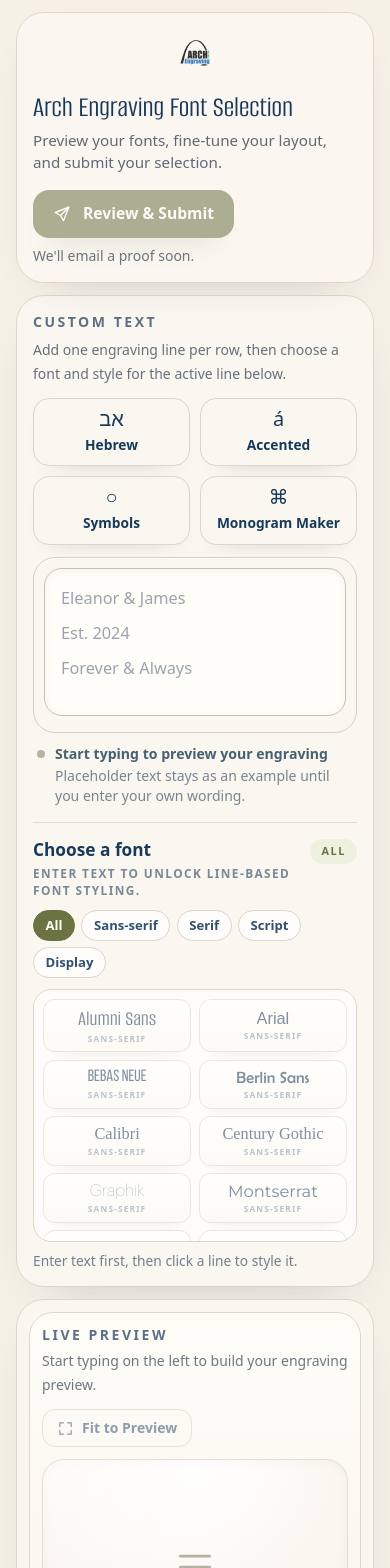
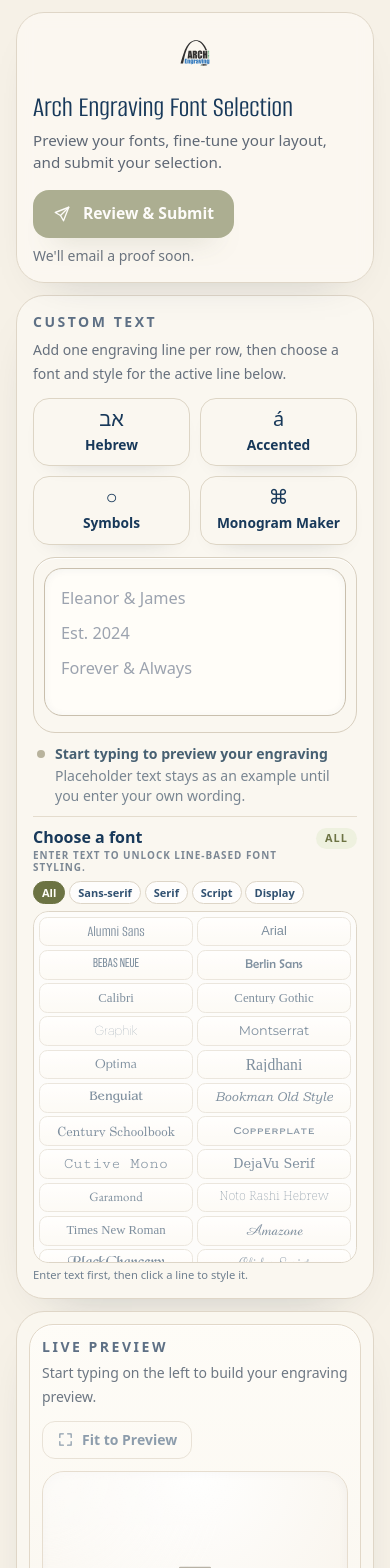
Before and after one commit to Arch-Tom/archfonthub, a React (Vite) app: page / in a window 390 px wide. Shown: the top 1568 px of the page. Built offline with nearby package versions, Linux system fonts and the light colour scheme; a web font is replaced by a local one.

Commit message:
Codex pass at fonts all displayed

```diff
--- a/src/fontRack.css
+++ b/src/fontRack.css
@@ -1,8 +1,10 @@
 .font-rack {
   display: flex;
   min-height: 0;
-  flex: 1 1 auto;
+  flex: 0 1 auto;
   flex-direction: column;
+  margin-top: 0.64rem;
+  padding-top: 0.64rem;
   color: #17324d;
 }
 
@@ -16,18 +18,18 @@
 .font-rack__title {
   margin: 0;
   color: #18395a;
-  font-size: 1.08rem;
+  font-size: 1rem;
   font-weight: 700;
-  line-height: 1.25;
+  line-height: 1.2;
 }
 
 .font-rack__support {
-  margin: 0.25rem 0 0;
+  margin: 0.14rem 0 0;
   color: #7b8794;
-  font-size: 0.74rem;
+  font-size: 0.62rem;
   font-weight: 700;
-  letter-spacing: 0.12em;
-  line-height: 1.45;
+  letter-spacing: 0.1em;
+  line-height: 1.25;
   text-transform: uppercase;
 }
 
@@ -38,17 +40,17 @@
   color: #6c7343;
   font-size: 0.68rem;
   font-weight: 800;
-  letter-spacing: 0.14em;
+  letter-spacing: 0.1em;
   line-height: 1;
-  padding: 0.45rem 0.7rem;
+  padding: 0.34rem 0.56rem;
   text-transform: uppercase;
 }
 
 .font-rack__filters {
   display: flex;
   flex-wrap: wrap;
-  gap: 0.4rem;
-  margin-top: 0.7rem;
+  gap: 0.24rem;
+  margin-top: 0.42rem;
 }
 
 .font-rack__filter,
@@ -58,10 +60,10 @@
   background: rgba(255, 255, 255, 0.78);
   color: #315171;
   cursor: pointer;
-  font-size: 0.82rem;
+  font-size: 0.69rem;
   font-weight: 750;
   line-height: 1;
-  padding: 0.48rem 0.72rem;
+  padding: 0.33rem 0.5rem;
   transition:
     background-color 150ms ease,
     border-color 150ms ease,
@@ -85,10 +87,10 @@
 
 .font-rack__current-font {
   border: 1px solid #ddd5c7;
-  border-radius: 1rem;
+  border-radius: 0.86rem;
   background: rgba(255, 255, 255, 0.58);
-  margin-top: 0.65rem;
-  padding: 0.62rem 0.7rem;
+  margin-top: 0.42rem;
+  padding: 0.4rem 0.5rem;
 }
 
 .font-rack__current-summary,
@@ -96,27 +98,27 @@
   display: flex;
   flex-wrap: wrap;
   align-items: center;
-  gap: 0.45rem;
+  gap: 0.32rem;
 }
 
 .font-rack__styles {
-  margin-top: 0.55rem;
+  margin-top: 0.4rem;
 }
 
 .font-rack__eyebrow {
   color: #7b8794;
-  font-size: 0.65rem;
+  font-size: 0.58rem;
   font-weight: 800;
-  letter-spacing: 0.15em;
+  letter-spacing: 0.12em;
   text-transform: uppercase;
 }
 
 .font-rack__current-name,
 .font-rack__current-style {
   border-radius: 999px;
-  font-size: 0.82rem;
+  font-size: 0.72rem;
   line-height: 1;
-  padding: 0.42rem 0.68rem;
+  padding: 0.32rem 0.52rem;
 }
 
 .font-rack__current-name {
@@ -134,40 +136,37 @@
 
 .font-rack__body {
   border: 1px solid #ddd5c7;
-  border-radius: 1.15rem;
+  border-radius: 0.96rem;
   background: rgba(255, 255, 255, 0.66);
-  margin-top: 0.7rem;
-  max-height: clamp(13rem, 30vh, 21rem);
-  min-height: 10rem;
+  margin-top: 0.42rem;
+  max-height: none;
+  min-height: 0;
   overflow-x: hidden;
-  overflow-y: auto;
-  overscroll-behavior: contain;
-  padding: 0.55rem;
-  scrollbar-color: #b9b09f rgba(255, 255, 255, 0.5);
-  scrollbar-width: thin;
+  overflow-y: visible;
+  padding: 0.3rem;
 }
 
 .font-rack__grid {
   display: grid;
   grid-template-columns: repeat(2, minmax(0, 1fr));
-  gap: 0.45rem;
+  gap: 0.22rem;
 }
 
 .font-rack__font {
   position: relative;
   display: flex;
   min-width: 0;
-  min-height: 3.1rem;
+  min-height: 1.86rem;
   cursor: pointer;
   flex-direction: column;
   align-items: center;
   justify-content: center;
   overflow: hidden;
   border: 1px solid #ddd5c7;
-  border-radius: 0.72rem;
+  border-radius: 0.52rem;
   background: linear-gradient(180deg, #fff, #fbf8f1);
   color: #23415d;
-  padding: 0.52rem 0.55rem;
+  padding: 0.23rem 0.3rem;
   text-align: center;
   box-shadow:
     0 10px 18px -18px rgba(20, 39, 58, 0.42),
@@ -201,10 +200,10 @@
 .font-rack__font[aria-pressed='true']::after {
   content: "";
   position: absolute;
-  right: 0.35rem;
-  top: 0.35rem;
-  width: 0.48rem;
-  height: 0.48rem;
+  right: 0.18rem;
+  top: 0.18rem;
+  width: 0.34rem;
+  height: 0.34rem;
   border-radius: 999px;
   background: #6c7343;
   box-shadow: 0 0 0 2px #fffef8;
@@ -226,31 +225,32 @@
 }
 
 .font-rack__font-preview {
-  font-size: 1.02rem;
+  font-size: 0.8rem;
   line-height: 1;
 }
 
 .font-rack__font-preview--script {
-  font-size: 1.34rem;
+  font-size: 0.98rem;
 }
 
 .font-rack__font-meta {
   color: rgba(49, 81, 113, 0.58);
+  display: none;
   font-family: ui-sans-serif, system-ui, -apple-system, BlinkMacSystemFont, "Segoe UI", sans-serif;
-  font-size: 0.52rem;
+  font-size: 0.4rem;
   font-weight: 850;
-  letter-spacing: 0.14em;
+  letter-spacing: 0.08em;
   line-height: 1;
-  margin-top: 0.34rem;
+  margin-top: 0.12rem;
   text-transform: uppercase;
 }
 
 .font-rack__helper {
   color: #708090;
   flex-shrink: 0;
-  font-size: 0.86rem;
-  line-height: 1.4;
-  margin: 0.55rem 0 0;
+  font-size: 0.7rem;
+  line-height: 1.24;
+  margin: 0.32rem 0 0;
 }
 
 @media (min-width: 640px) {
@@ -259,14 +259,18 @@
   }
 }
 
-@media (min-width: 1320px) {
+@media (min-width: 880px) {
   .font-rack__grid {
     grid-template-columns: repeat(4, minmax(0, 1fr));
   }
 }
 
-@media (min-height: 860px) {
+@media (max-width: 879px) {
   .font-rack__body {
-    max-height: clamp(15rem, 35vh, 25rem);
+    max-height: clamp(13rem, 44vh, 22rem);
+    overflow-y: auto;
+    overscroll-behavior: contain;
+    scrollbar-color: #b9b09f rgba(255, 255, 255, 0.5);
+    scrollbar-width: thin;
   }
 }
```
